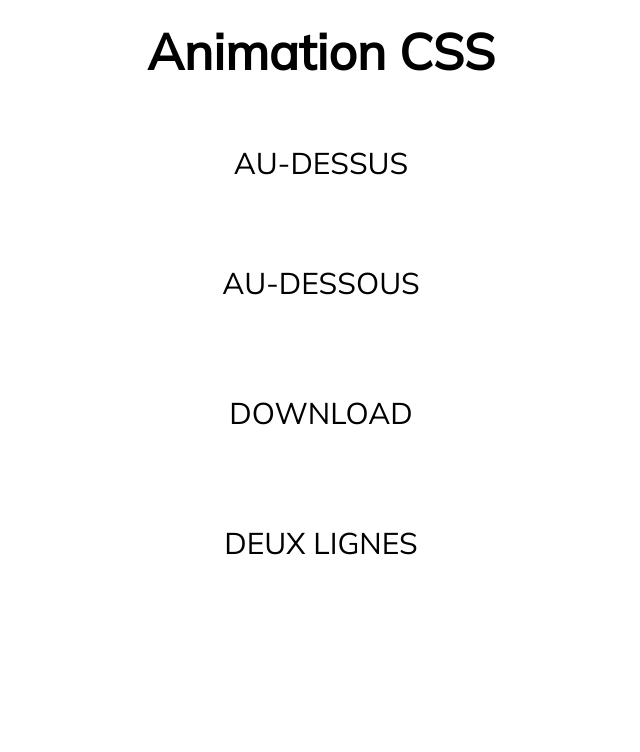
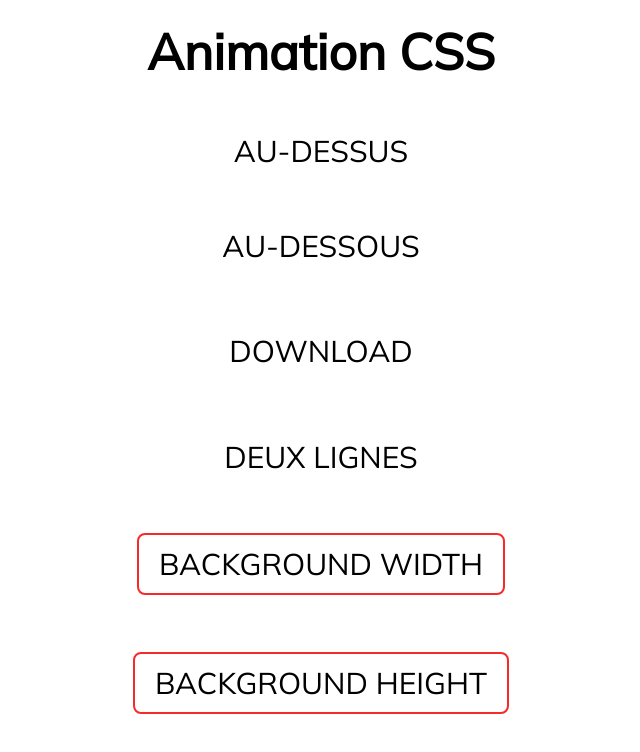
Before and after one commit to prestationweb42/Animation-CSS, a plain HTML site: page index.html in a window 1280 px wide. Shown: the whole page, without its empty margins (319-959 px from the left). Drawn offline with Linux system fonts and the light colour scheme.

Commit message:
anim background width / height

```diff
--- a/css/style.css
+++ b/css/style.css
@@ -13,7 +13,7 @@ h1 {
 }
 .container {
     width: 100%;
-    min-height: 500px;
+    min-height: 80vh;
     display: flex;
     flex-direction: column;
     justify-content: space-around;
@@ -22,7 +22,8 @@ h1 {
 .anim__overline,
 .anim__underline,
 .anim__slide__text,
-.anim__two__lines {
+.anim__two__lines,
+.anim__hover {
     font-size: 30px;
     color: #000;
     text-decoration: none;
@@ -114,3 +115,42 @@ h1 {
 .anim__two__lines:hover::before {
     transition-delay: 0;
 }
+/** Animation Background */
+.anim__hover {
+    position: relative;
+    color: #000;
+    padding: 10px 20px;
+    border: 2px solid #f62a2a;
+    border-radius: 8px;
+    overflow: hidden;
+    transition: all 300ms ease-in-out;
+}
+.anim__hover::before {
+    content: "";
+    position: absolute;
+    background-color: #4e4e55;
+    top: 50%;
+    left: 50%;
+    transform: translate(-50%, -50%);
+    z-index: -1;
+    transition: all 300ms ease-in-out;
+}
+.anim__hover:hover {
+    color: #fff;
+}
+/* anim width*/
+.anim__width::before {
+    width: 0%;
+    height: 100%;
+}
+.anim__width:hover::before {
+    width: 100%;
+}
+/* anim height*/
+.anim__height::before {
+    width: 100%;
+    height: 0%;
+}
+.anim__height:hover::before {
+    height: 100%;
+}
--- a/index.html
+++ b/index.html
@@ -23,6 +23,8 @@
                 <span>DOWNLOAD</span>
             </a>
             <a href="#" class="anim__two__lines"> DEUX LIGNES </a>
+            <a href="#" class="anim__hover anim__width">BACKGROUND WIDTH</a>
+            <a href="#" class="anim__hover anim__height">BACKGROUND HEIGHT</a>
         </div>
     </body>
 </html>
```
